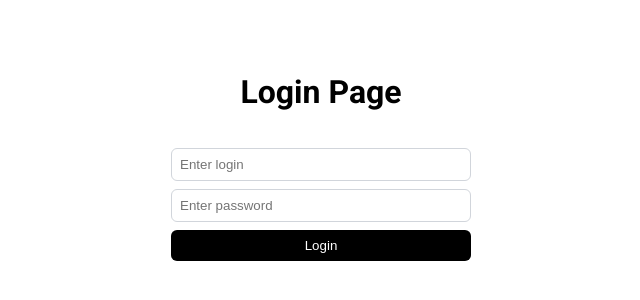
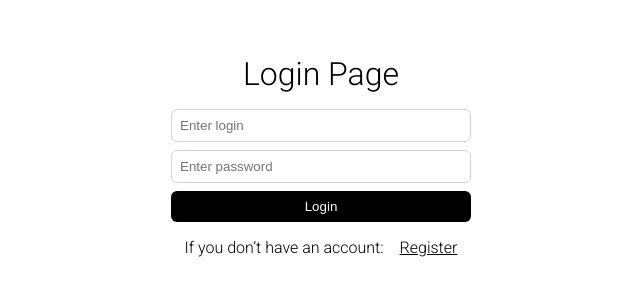
Before and after one commit to medvedev888/Information_systems_1, a Vue app in the folder frontend/: page /login in a window 1280 px wide. Shown: the part 252-552 px from the top of the page, without its empty margins (319-959 px from the left). Built offline with nearby package versions, Linux system fonts and the light colour scheme.

Commit message:
feat: added server request for login and updated link.vue component

```diff
--- a/frontend/src/components/link.vue
+++ b/frontend/src/components/link.vue
@@ -1,7 +1,7 @@
 <script setup>
 defineProps({
-  label: { type: String, default: "Go to link" },
-  href: { type: String, default: "#" }
+  label: {type: String, default: "Go to link"},
+  href: {type: String, default: "#"}
 })
 defineEmits(["click"])
 </script>
@@ -18,11 +18,10 @@ defineEmits(["click"])
 
 <style scoped>
 .link {
-
+  text-decoration: underline;
   display: inline-block;
   padding: 0;
   color: black;
-  text-decoration: none;
   border-radius: 0.375rem;
   cursor: pointer;
   font-weight: 300;
--- a/frontend/src/pages/Login.vue
+++ b/frontend/src/pages/Login.vue
@@ -1,12 +1,41 @@
 <script setup>
 import Form from "@/components/form.vue"
 import {reactive} from "vue";
+import router from "@/router/index.js";
+import Link from "@/components/link.vue";
 
 const formData = reactive({login: "", password: ""});
 
-function handleLogin(data) {
+async function authRequest(endpoint, login, password) {
+  try {
+    const res = await fetch(`http://localhost:8080/Lab_1-1.0-SNAPSHOT/api/auth/${endpoint}`, {
+      method: "POST",
+      headers: {"Content-Type": "application/json"},
+      body: JSON.stringify({login, password})
+    });
+    const data = await res.json();
+
+    if (res.ok) {
+      localStorage.setItem("jwt", data.token);
+      return {success: true};
+    } else {
+      return {success: false, errors: data.errors || {general: data.message}};
+    }
+  } catch (err) {
+    return {success: false, errors: {general: "Network error"}};
+  }
+}
+
+async function handleLogin(data) {
   Object.assign(formData, data);
-  // отправка на сервер
+
+  const result = await authRequest("login", formData.login, formData.password);
+
+  if (result.success) {
+    await router.push("/");
+  } else {
+    alert(Object.values(result.errors).join("\n"));
+  }
 }
 </script>
 
@@ -22,6 +51,13 @@ function handleLogin(data) {
       buttonLabel="Login"
       @submit="handleLogin"
     />
+    <div class="container2">
+      <h4>If you don’t have an account:</h4>
+      <Link
+        label="Register"
+        href="/registration">
+      </Link>
+    </div>
   </div>
 </template>
 
@@ -35,4 +71,16 @@ function handleLogin(data) {
   min-height: 100vh;
   gap: 1rem;
 }
+
+.container2 {
+  display: flex;
+  flex-direction: row;
+  align-items: center;
+  gap: 1rem;
+}
+
+h1, h4 {
+  margin: 0;
+  font-weight: 300;
+}
 </style>
```
